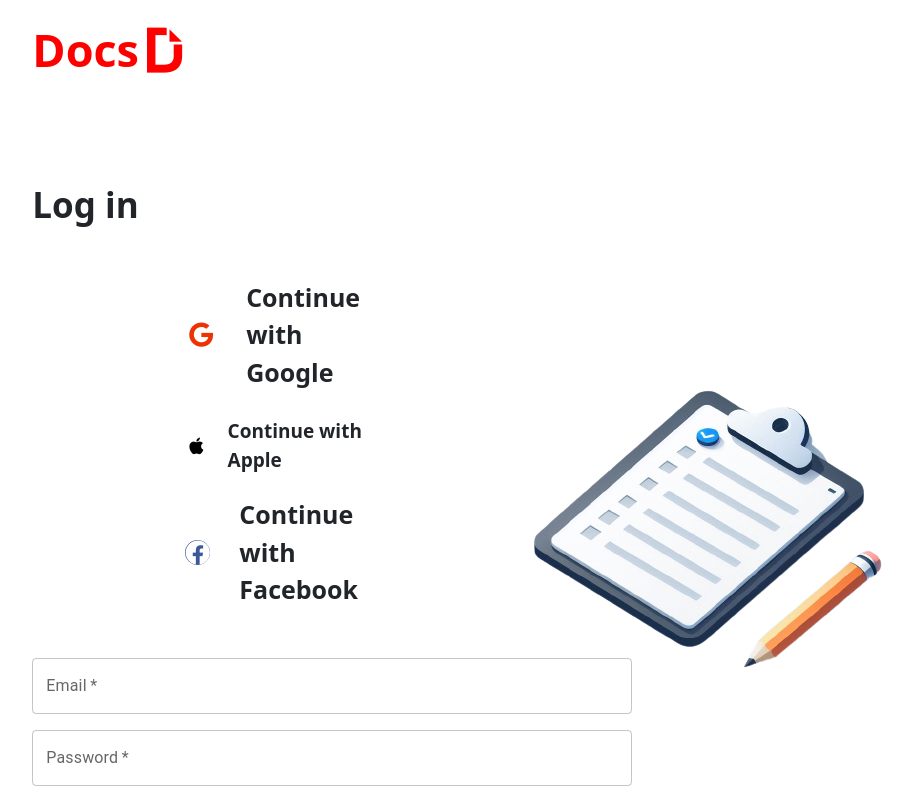
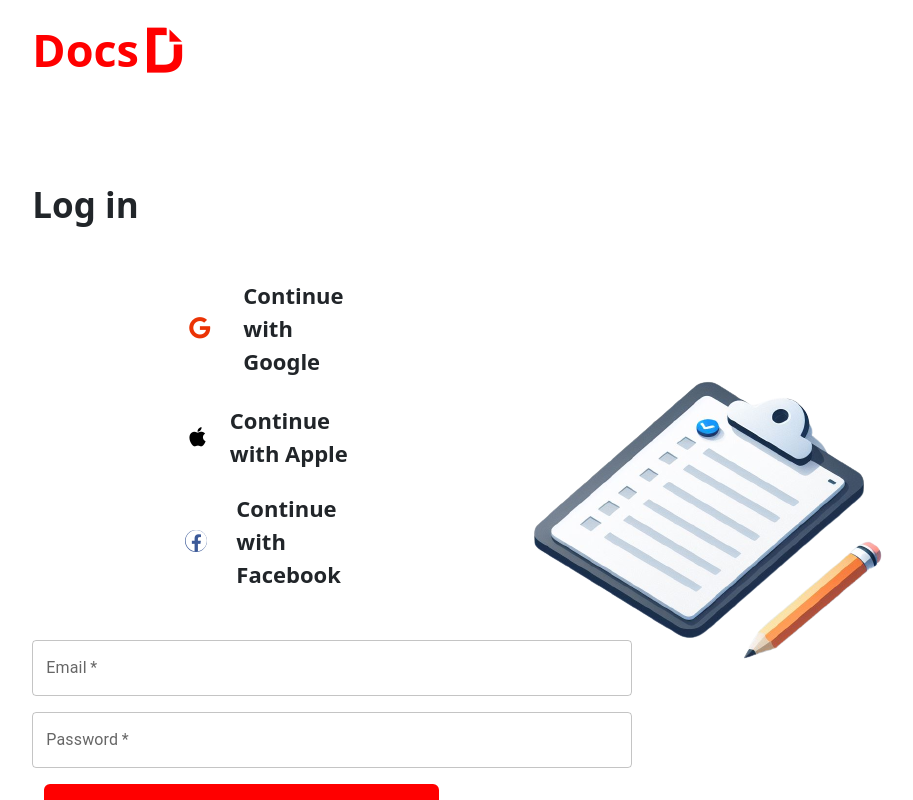
Before and after one commit to jayraj1pa/docs-firebase, a React (Create React App) app: page /login in a window 1280 px wide. Shown: the top 800 px of the page, without its empty margins (237-1150 px from the left). Built offline with nearby package versions, Linux system fonts and the light colour scheme.

Commit message:
Your commit message here

```diff
--- a/src/Components/Signin.jsx
+++ b/src/Components/Signin.jsx
@@ -123,7 +123,7 @@ const handleFacebook = async () =>{
               display: "flex",
               alignItems: "center",
               fontWeight: "bolder",
-              fontSize: "25px",
+              fontSize: "22px",
               marginLeft: "200px",
               padding: "5px",
               border: "none",
@@ -151,7 +151,7 @@ const handleFacebook = async () =>{
               display: "flex",
               alignItems: "center",
               fontWeight: "bolder",
-              fontSize: "19px",
+              fontSize: "22px",
               marginLeft: "200px",
               padding: "5px",
               border: "none",
@@ -179,7 +179,7 @@ const handleFacebook = async () =>{
               display: "flex",
               alignItems: "center",
               fontWeight: "bolder",
-              fontSize: "25px",
+              fontSize: "22px",
               marginLeft: "200px",
               padding: "1px",
               border: "none",
```
